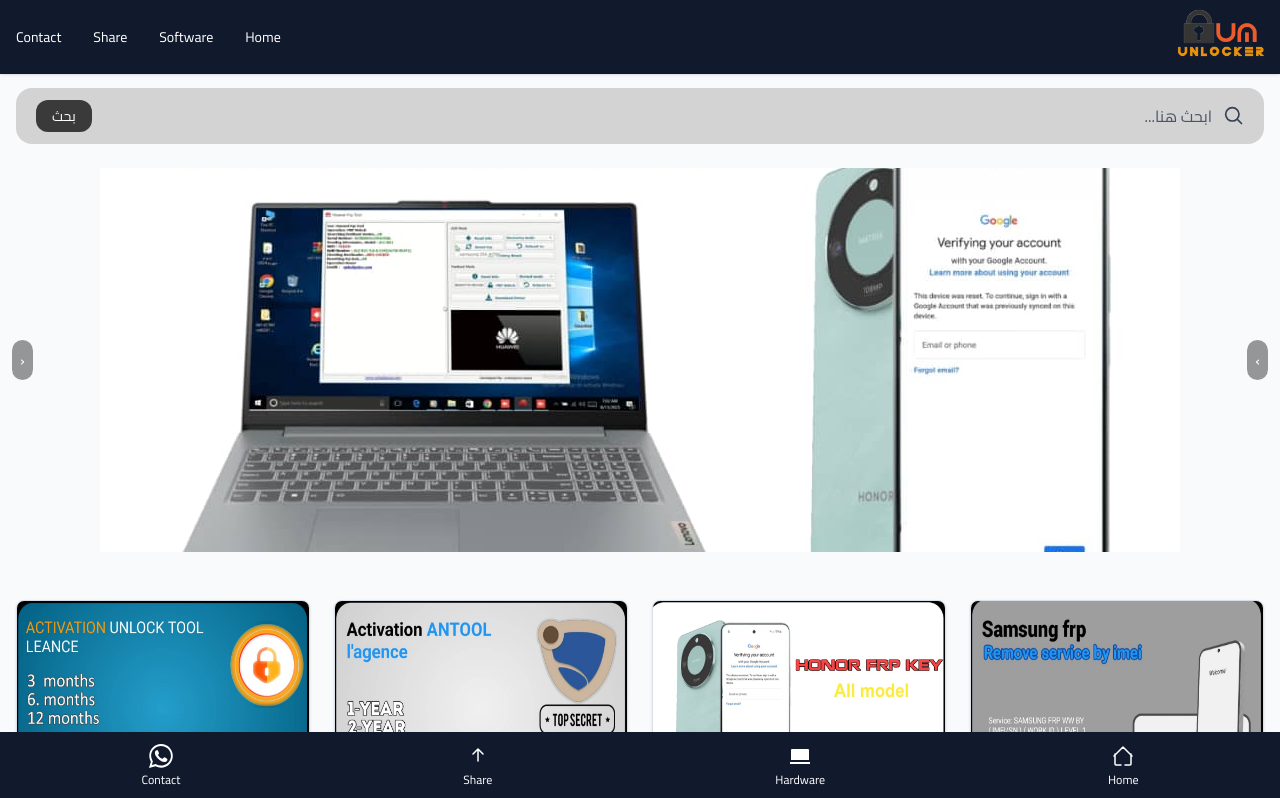
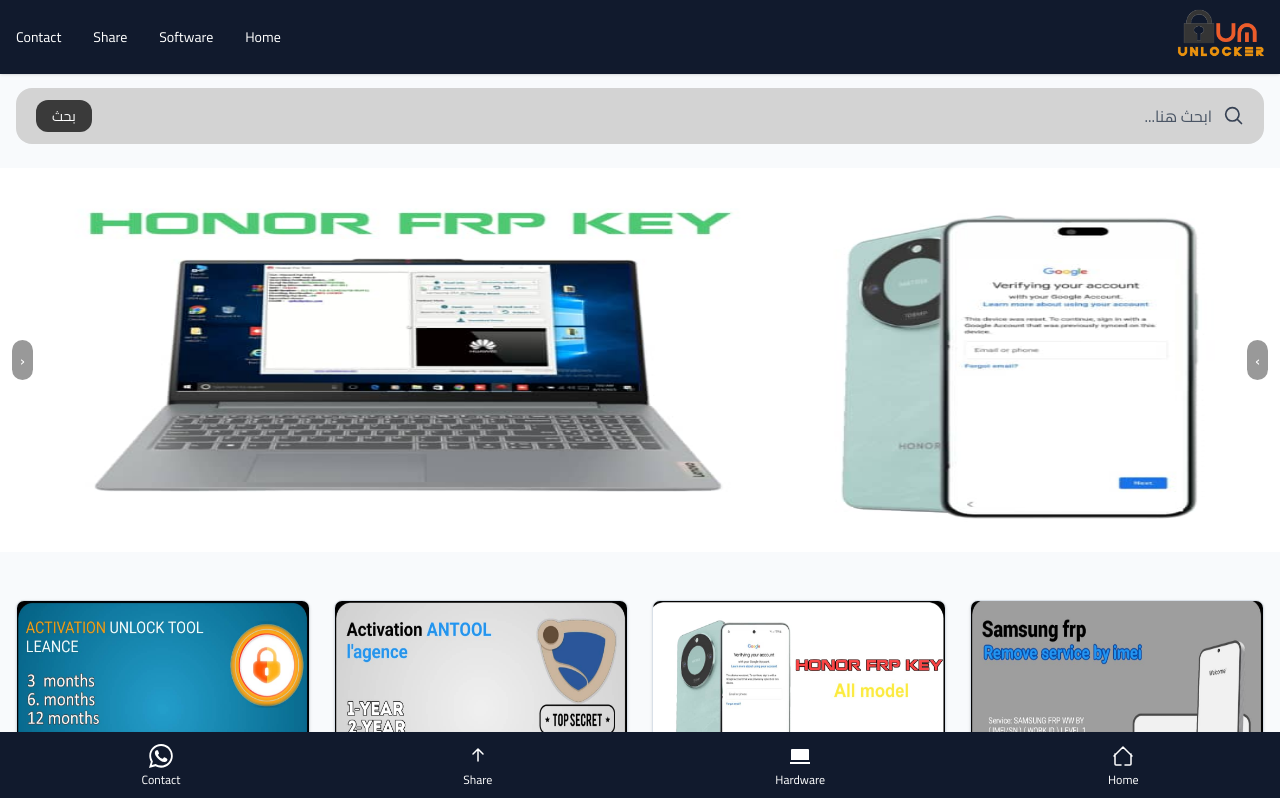
Before and after one commit to Mohammedsalih1/Umunlocker, a Next.js app: page / in a window 1280 px wide. Shown: the top 798 px of the page. Built offline with nearby package versions, Linux system fonts and the light colour scheme.

Commit message:
refactor: improve slider functionality and performance

```diff
--- a/app/Components/Slider.jsx
+++ b/app/Components/Slider.jsx
@@ -36,7 +36,7 @@
             src={img}
             alt={`Slide ${i}`}
             fill
-            className="object-cover md:object-none"
+            className=""
           />
         </div>
       ))}
```
